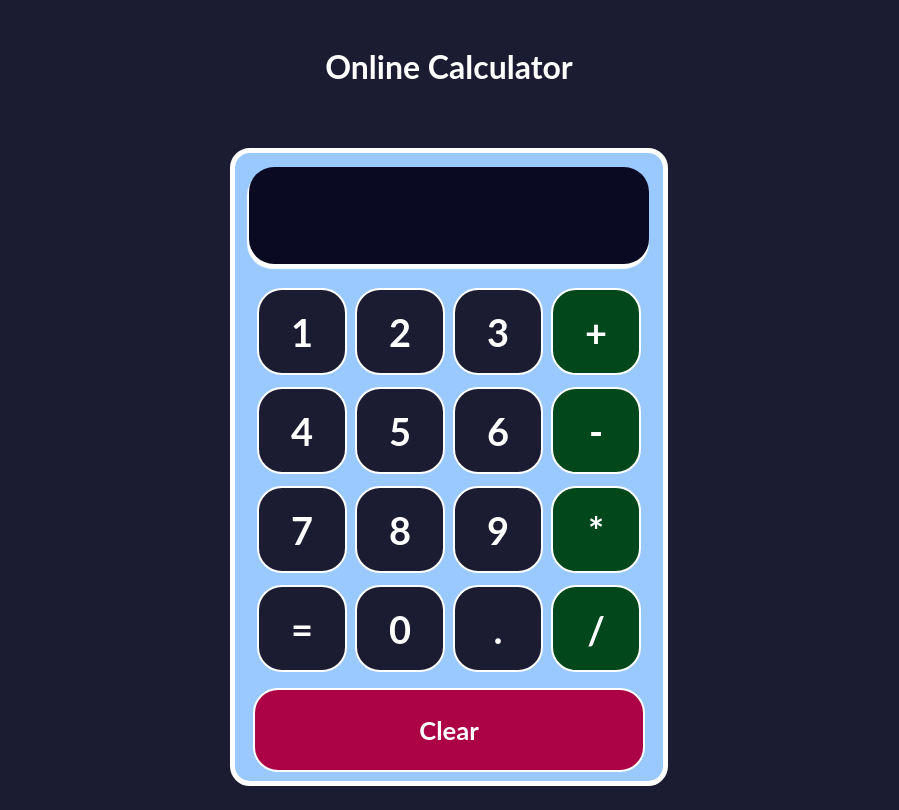
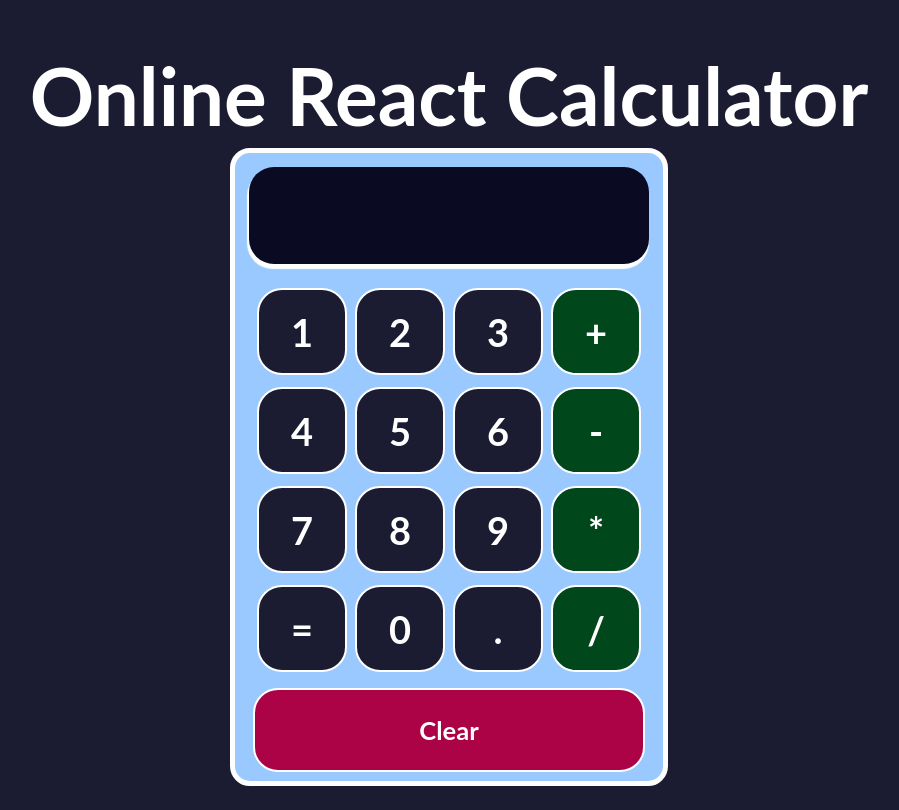
Before and after one commit to AgustinPalmaM/react_calculator, a React (Create React App) app: page / in a window 1280 px wide. Shown: the whole page, without its empty margins (191-1090 px from the left). Built offline with nearby package versions, Linux system fonts and the light colour scheme.

Commit message:
Modify title to 'Online React Calculator' Modify clear button to handle clear action from a function clearInput not directly defined into the button clear

```diff
--- a/src/App.css
+++ b/src/App.css
@@ -25,6 +25,7 @@
 }
 
 .title {
+  font-size: 80px;
   height: 40px;
   color: white;
 }
--- a/src/App.jsx
+++ b/src/App.jsx
@@ -12,10 +12,14 @@ function App() {
     setInput(input + value)
   };
 
+  const clearInput = () => {
+    setInput('')
+  }
+
   return (
     <div className='App'>
       <div className='title-container'>
-        <h1 className='title'>Online Calculator</h1>
+        <h1 className='title'>Online React Calculator</h1>
       </div>
       <div className="calculator-container">
         <div>
@@ -48,7 +52,7 @@ function App() {
           <Button clickHandler={addInput}>/</Button>
         </div>
         <div className='fila'>
-          <ClearButton clearHandler={() => setInput('')}>Clear</ClearButton>
+          <ClearButton clearHandler={clearInput}>Clear</ClearButton>
         </div>
       </div>
     </div>
```
